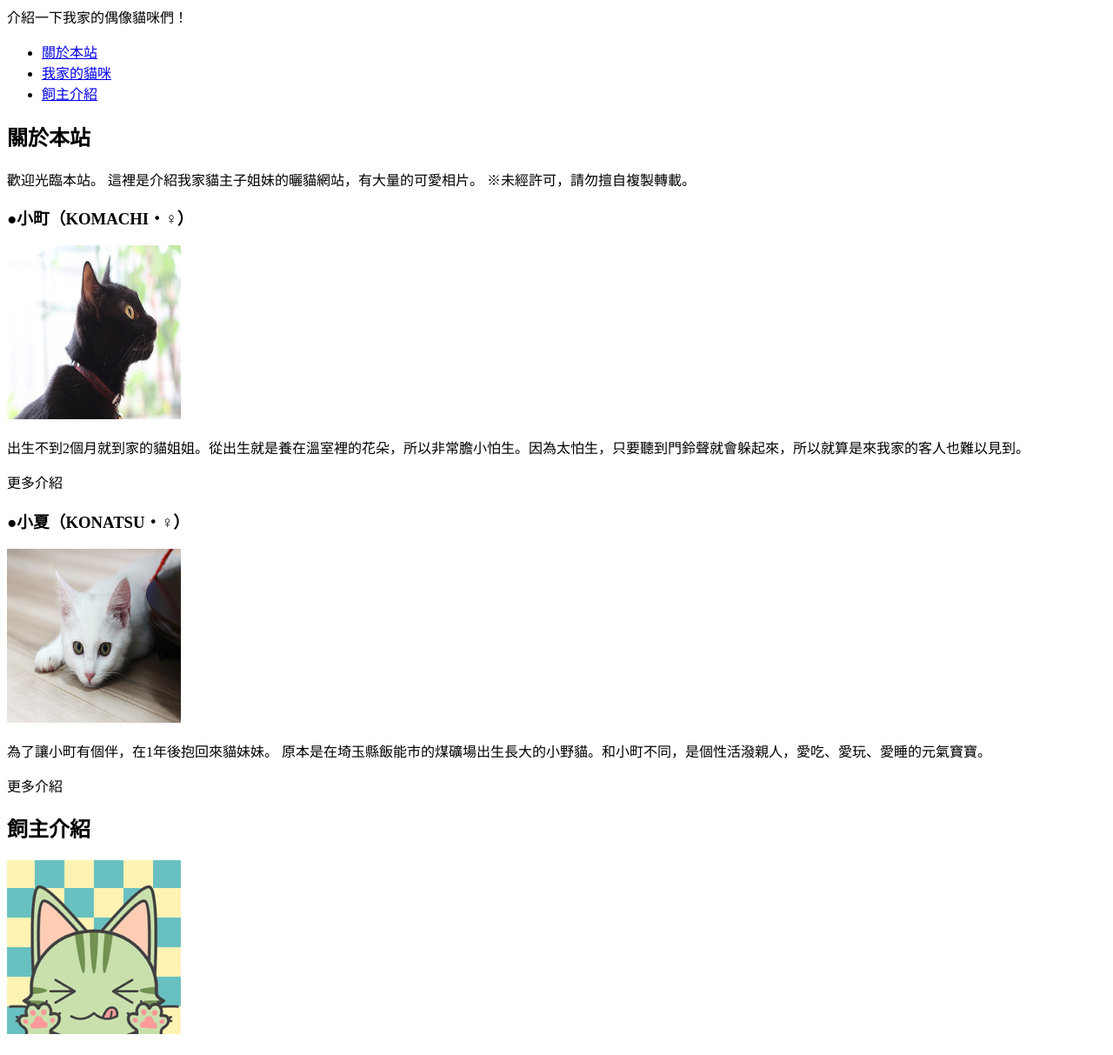
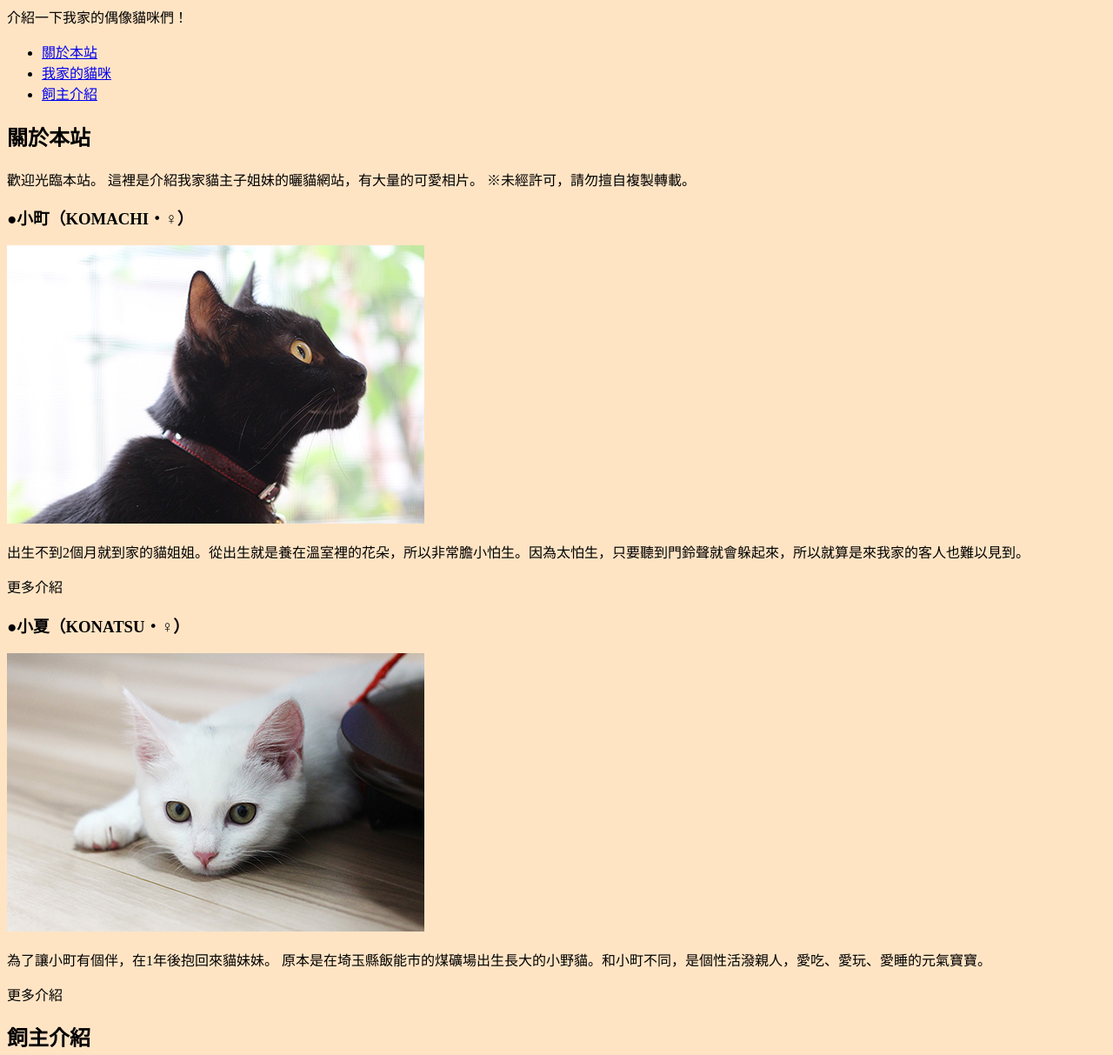
Before and after one commit to winnii2486/111111224, a plain HTML site: page index.html in a window 1280 px wide. Shown: the part 73-1286 px from the top of the page at 87% size. Drawn offline with Linux system fonts and the light colour scheme.

Commit message:
20230420

```diff
--- a/index.html
+++ b/index.html
@@ -6,8 +6,9 @@
     <meta name="viewport" content="width=device-width, initial-scale=1.0">
     <title>111111224 邱武昱</title>
     <link rel="shortcut icon" href="img/icon.jpg" type="image/x-icon">
+<link rel="stylesheet" href="/css/style,css">
 </head>
-<body>
+<body style="background-color: bisque;">
     <header>
         <h1>KOMA-NATSU Web</h1>
         <p>介紹一下我家的偶像貓咪們！</p>
@@ -27,20 +28,20 @@
 </section>
 <section id="cats">
     <h3>●小町（KOMACHI・♀）</h3>
-        <img src="img/komachi.jpg"width="200"height="200" alt="">
+        <img src="img/komachi.jpg" alt="">
         <p>出生不到2個月就到家的貓姐姐。從出生就是養在溫室裡的花朵，所以非常膽小怕生。因為太怕生，只要聽到門鈴聲就會躲起來，所以就算是來我家的客人也難以見到。</p>
         <p>更多介紹</p>
 </section>
 <section>
     <h3>●小夏（KONATSU・♀）</h3>
-    <img src="img/konatsu.jpg"width="200"height="200" alt="">
+    <img src="img/konatsu.jpg" alt="">
     <p>為了讓小町有個伴，在1年後抱回來貓妹妹。
         原本是在埼玉縣飯能市的煤礦場出生長大的小野貓。和小町不同，是個性活潑親人，愛吃、愛玩、愛睡的元氣寶寶。</p>
         <p>更多介紹</p>
 </section>
 <section id="profile">
     <h2>飼主介紹</h2>
-    <img src="img/avatar.png"width="200"height="200" alt="">
+    <img src="img/avatar.png" alt="">
     <dl>
         <dl>
         <dt>暱稱 ：winnii2486</dt>
```
Also changed, not shown: 1 other file.
